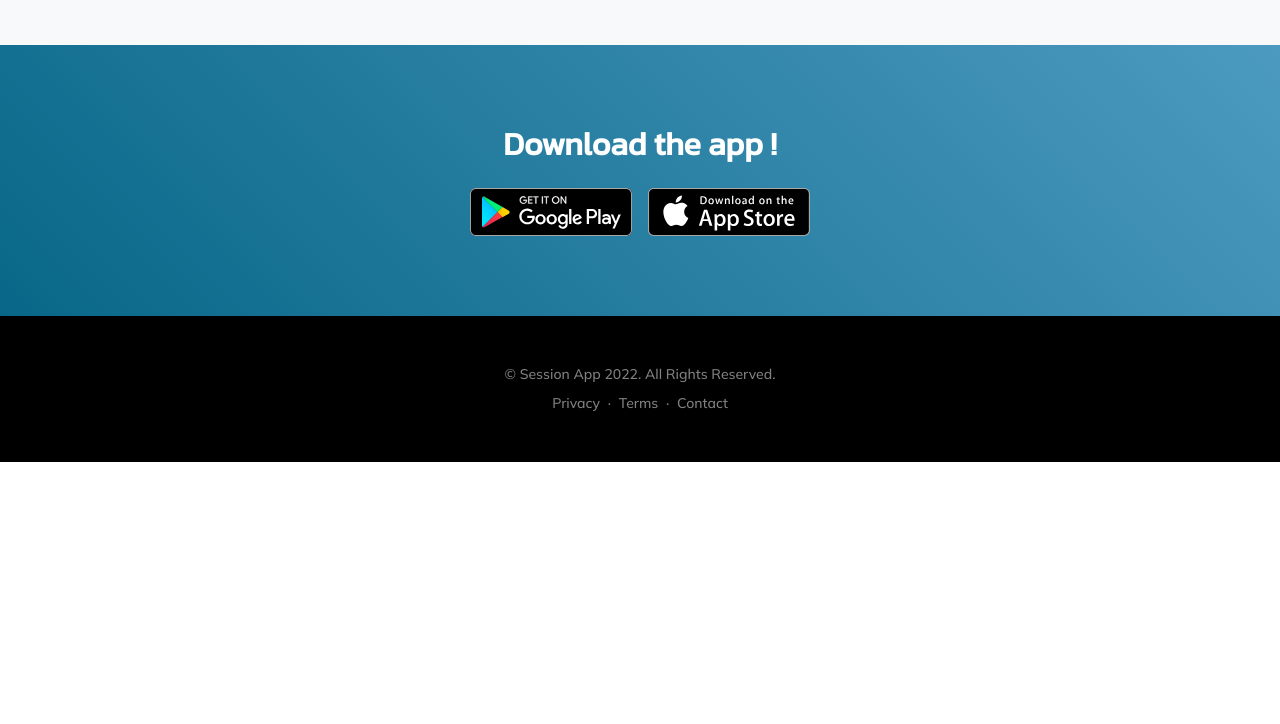
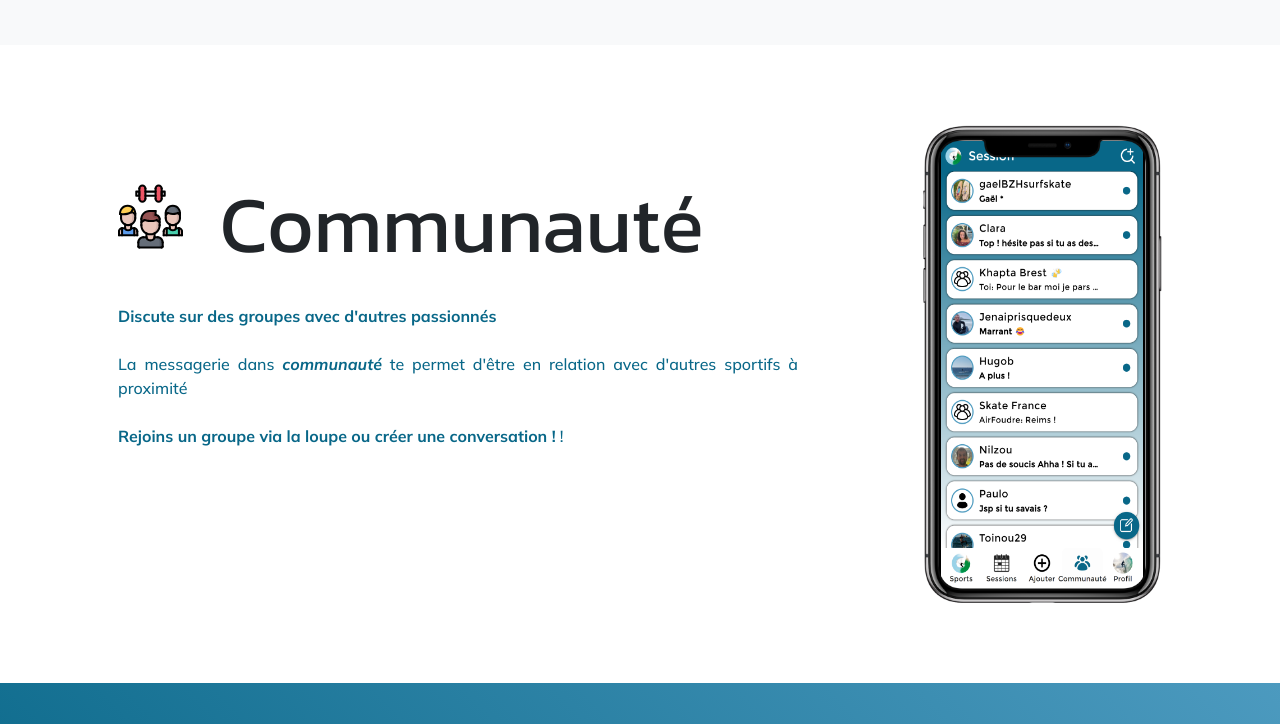
Before and after one commit to SessionApp/SessionWebsite, a plain HTML site: page index.html in a window 1280 px wide. Shown: the part 3096-3820 px from the top of the page. Before the commit the page ends 3558 px from the top, so only its background shows below. Drawn offline with nearby package versions, Linux system fonts and the light colour scheme.

Commit message:
nouveau paragraphe

```diff
--- a/index.html
+++ b/index.html
@@ -279,6 +279,48 @@
         </div>
     </section>
 
+    <section id="features-sessions">
+        <div class="container px-5">
+            <div class="row gx-5 align-items-center">
+                <div class="col-lg-8">
+                    <!-- Mashead text and app badges-->
+                    <div class="mb-5 mb-lg-0 text-center text-lg-start">
+                        <div>
+                            <img width="65px" style="float:left" src="assets/img/community.svg">
+                            <h1 class="display-1 lh-1 mb-3 font-alt">&nbsp Communauté</h1>
+                        </div>
+                        <br>
+                        <p class="text-muted mb-5" style="text-align:justify">
+                        <strong>Discute sur des groupes avec d'autres passionnés</strong><br><br>
+                        La messagerie dans <strong><i>communauté</i></strong> te permet d'être en relation avec d'autres sportifs à proximité <br><br>
+                        <strong>Rejoins un groupe via la loupe ou créer une conversation !</strong> !<br><br>
+                        <br>
+                        </p>
+
+                    </div>
+                </div>
+                <div class="col-lg-4">
+                    <!-- Masthead device mockup feature-->
+                    <div class="features-device-mockup">
+
+                        <div class="device-wrapper">
+                            <div class="device" data-device="iPhoneX" data-orientation="portrait" data-color="black">
+                                <div class="screen bg-black">
+                                    <!-- PUT CONTENTS HERE:-->
+                                    <!-- * * This can be a video, image, or just about anything else.-->
+                                    <!-- * * Set the max width of your media to 100% and the height to-->
+                                    <!-- * * 100% like the demo example below.-->
+                                    <img muted="muted" autoplay="" loop="" style="max-width: 98%; height: 100%; margin-left:1% " src="assets/img/demo-community.png">
+                                </div>
+                            </div>
+                        </div>
+                    </div>
+                </div>
+
+
+            </div>
+        </div>
+    </section>
 
 
         <!-- App badge section-->
```
Also changed, not shown: assets/img/demo-community.png (added), 2 other files.
